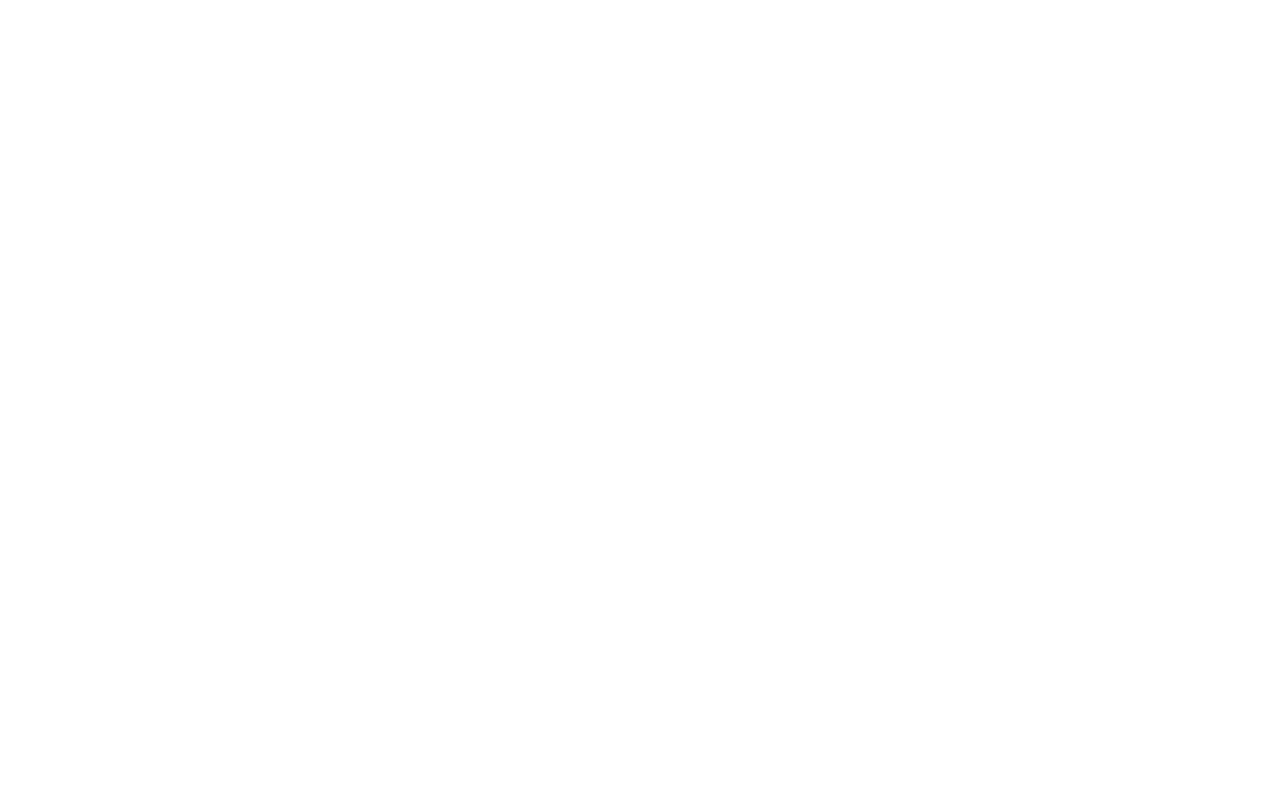
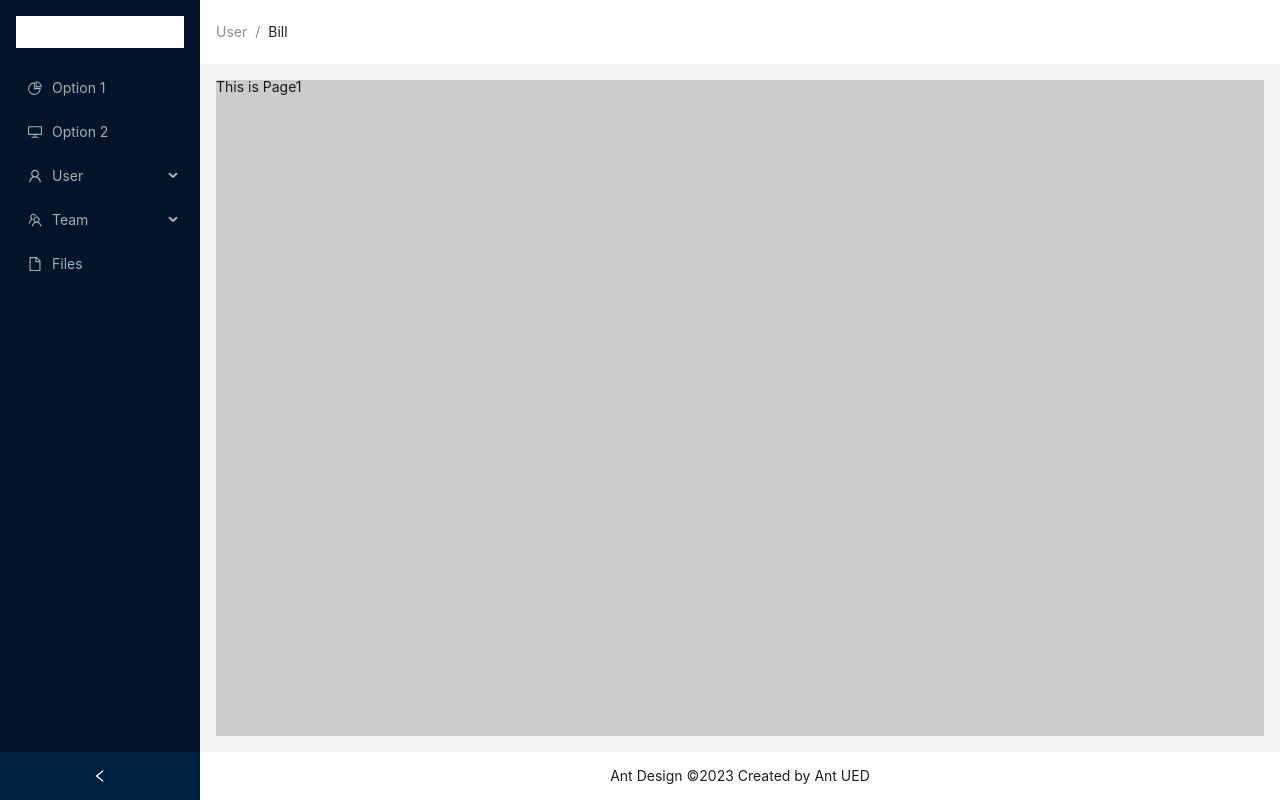
Before and after one commit to H-Lbread/react-vite, a React (Vite) app: page /page1 in a window 1280 px wide. Before the commit this address had no page. Built offline with nearby package versions, Linux system fonts and the light colour scheme.

Commit message:
Outlet 展示窗口部分页面

```diff
--- a/src/router/index.tsx
+++ b/src/router/index.tsx
@@ -4,7 +4,8 @@ import Home from '../views/Home'
 
 import { BrowserRouter,Routes,Route,Navigate} from 'react-router-dom'
 
-const About = lazy(()=> import('../views/About'))
+const Page1 = lazy(()=> import('../views/Page1'))
+const Page2 = lazy(()=> import('../views/Page2'))
 
 const withLoadingComponent = (comp:JSX.Element) => {
     return (
@@ -16,16 +17,34 @@ const withLoadingComponent = (comp:JSX.Element) => {
 const routes = [
     {
         path:'/',
-        element:<Navigate to='/home' />
+        element:<Navigate to='/page1' />
     },
     {
-        path:'/home',
-        element:<Home />
-    },
-    {
-        path:'/about',
-        element:withLoadingComponent(<About />)
-    },
+        path:'/',
+        element:<Home />,
+        children:[
+            {
+                path:'/page1',
+                element:withLoadingComponent(<Page1 />)
+            },
+            {
+                path:'/page2',
+                element:withLoadingComponent(<Page2 />)
+            },
+        ]
+    }
+    // {
+    //     path:'/home',
+    //     element:<Home />
+    // },
+    // {
+    //     path:'/page1',
+    //     element:withLoadingComponent(<Page1 />)
+    // },
+    // {
+    //     path:'/page2',
+    //     element:withLoadingComponent(<Page2 />)
+    // },
 ]
 
 export default routes
--- a/src/views/About.tsx
+++ /dev/null
@@ -1,10 +0,0 @@
-const View = () => {
-    return (
-        <div className='home'>
-            <p>This is About</p>
-        </div>
-    )
-}
-
-
-export default View
--- a/src/views/Home.tsx
+++ b/src/views/Home.tsx
@@ -8,6 +8,7 @@ import {
 } from '@ant-design/icons';
 import type { MenuProps } from 'antd';
 import { Breadcrumb, Layout, Menu, theme } from 'antd';
+import { Outlet,useNavigate } from 'react-router-dom';
 
 const { Header, Content, Footer, Sider } = Layout;
 
@@ -28,8 +29,8 @@ function getItem(
 }
 
 const items: MenuItem[] = [
-  getItem('Option 1', '1', <PieChartOutlined />),
-  getItem('Option 2', '2', <DesktopOutlined />),
+  getItem('Option 1', '/page1', <PieChartOutlined />),
+  getItem('Option 2', '/page2', <DesktopOutlined />),
   getItem('User', 'sub1', <UserOutlined />, [
     getItem('Tom', '3'),
     getItem('Bill', '4'),
@@ -41,15 +42,22 @@ const items: MenuItem[] = [
 
 const View: React.FC = () => {
   const [collapsed, setCollapsed] = useState(false);
+  const navigateTo = useNavigate()
   const {
     token: { colorBgContainer },
   } = theme.useToken();
+
+  const menuClick = (e) => {
+    // 点击跳转到对应的路由  e.key
+    navigateTo(e.key)
+
+  }
 
   return (
     <Layout style={{ minHeight: '100vh' }}>
       <Sider collapsible collapsed={collapsed} onCollapse={(value) => setCollapsed(value)}>
         <div className="demo-logo-vertical" />
-        <Menu theme="dark" defaultSelectedKeys={['1']} mode="inline" items={items} />
+        <Menu theme="dark" defaultSelectedKeys={['1']} mode="inline" items={items} onClick={menuClick} />
       </Sider>
       <Layout>
         <Header style={{ padding: '0 0 0 16px', background: colorBgContainer }} >
@@ -60,6 +68,7 @@ const View: React.FC = () => {
         </Header>
         <Content style={{ margin: '16px 16px' }} className="site-layout-background">
             {/* 窗口部分 */}
+            <Outlet></Outlet>
         </Content>
         <Footer style={{ textAlign: 'center' ,background:"#fff",padding:0,lineHeight:'48px'  }}>Ant Design ©2023 Created by Ant UED</Footer>
       </Layout>
--- /dev/null
+++ b/src/views/Page1.tsx
@@ -0,0 +1,10 @@
+const Page1 = () => {
+    return (
+        <div className='home'>
+            <p>This is Page1</p>
+        </div>
+    )
+}
+
+
+export default Page1
--- /dev/null
+++ b/src/views/Page2.tsx
@@ -0,0 +1,10 @@
+const Page2 = () => {
+    return (
+        <div className='home'>
+            <p>This is Page2</p>
+        </div>
+    )
+}
+
+
+export default Page2
```
